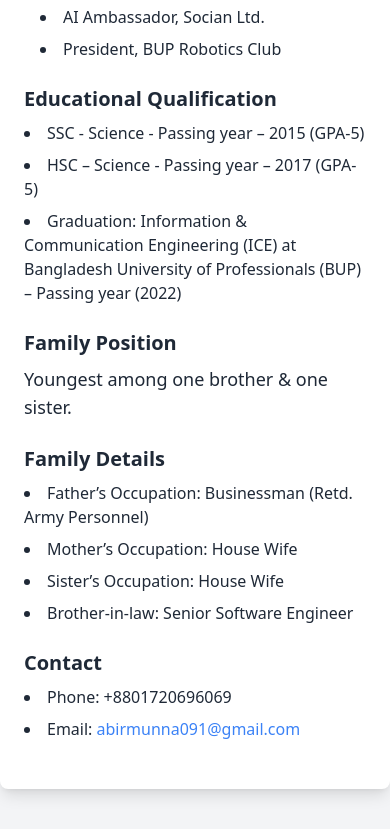
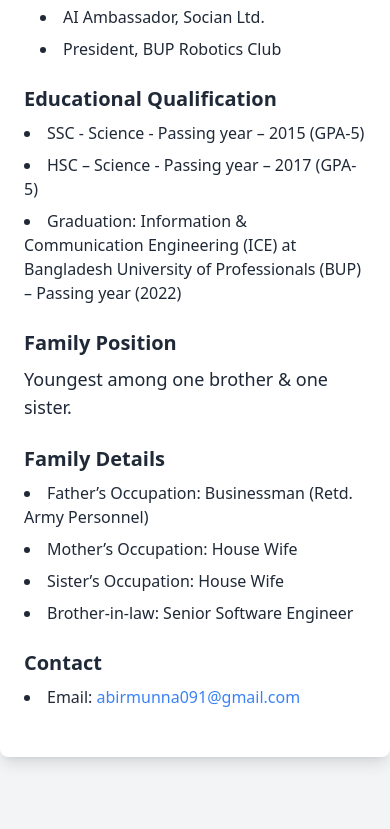
Before and after one commit to abirmunna/bio-data, a plain HTML site: page index.html in a window 390 px wide. Shown: the part 756-1585 px from the top of the page. After the commit the page ends 1553 px from the top, so only its background shows below. Drawn offline with nearby package versions, Linux system fonts and the light colour scheme.

Commit message:
Update index.html
phone no commented

```diff
--- a/index.html
+++ b/index.html
@@ -86,7 +86,7 @@
             <section class="mb-6">
                 <h3 class="text-xl font-semibold mb-2">Contact</h3>
                 <ul class="list-disc list-inside space-y-2">
-                    <li>Phone: +8801720696069</li>
+<!--                     <li>Phone: +8801720696069</li> -->
                     <li>Email: <a href="mailto:abirmunna091@gmail.com" class="text-blue-500">abirmunna091@gmail.com</a></li>
                 </ul>
             </section>
```
